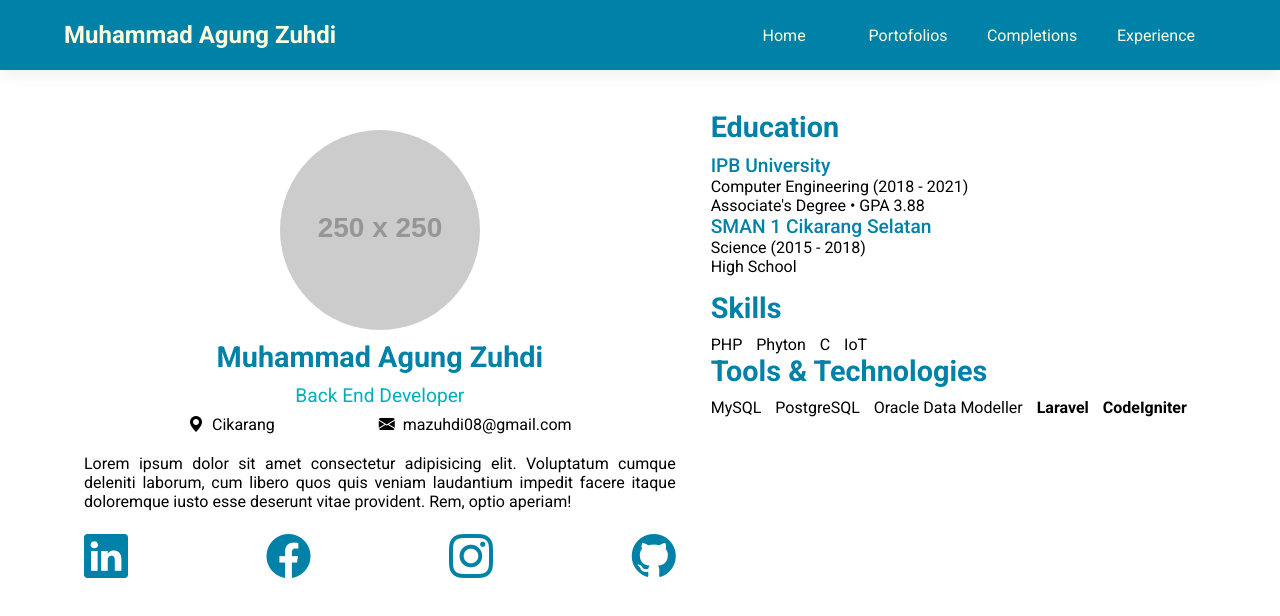
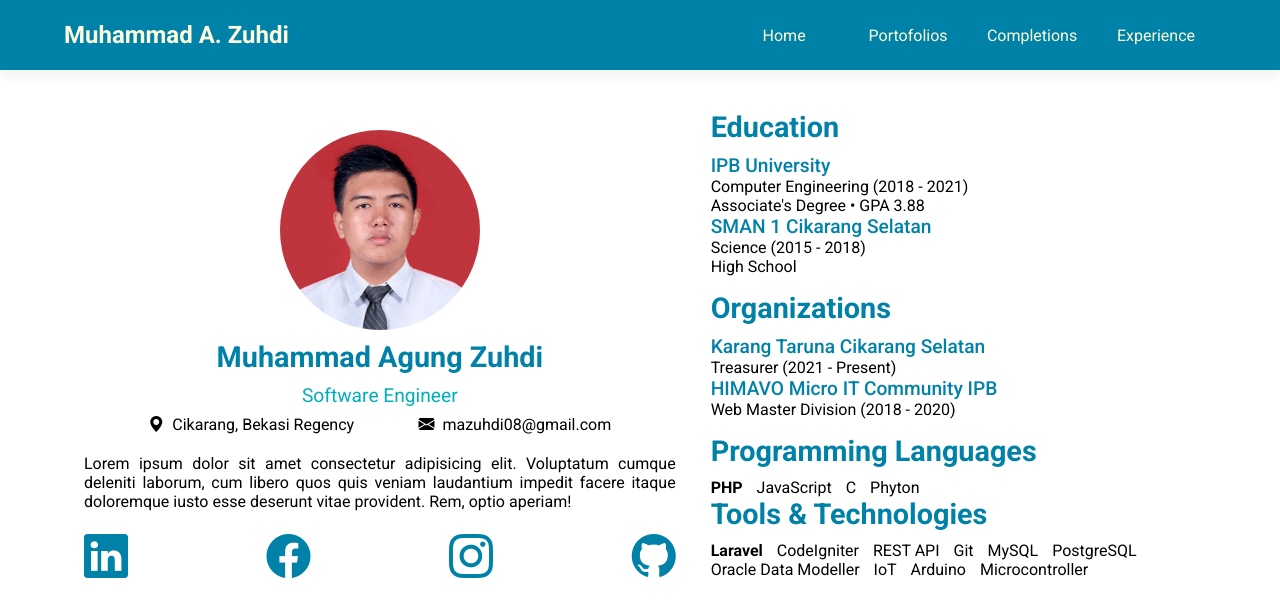
Before and after one commit to MAZuhdi/mazuhdi.github.io, a plain HTML site: page index2.html in a window 1280 px wide. Drawn offline with nearby package versions, Linux system fonts and the light colour scheme; placeholder pictures from the web are drawn by us.

Commit message:
Home content update

```diff
--- a/index2.html
+++ b/index2.html
@@ -14,7 +14,7 @@
   <body>
     <nav id="nav" class="nav">
       <div class="brand" aria-label="Ini web portofolio Agung">
-        <h1 class="brand-title">Muhammad Agung Zuhdi</h1>
+        <h1 class="brand-title">Muhammad A. Zuhdi</h1>
       </div>
       <div class="menu">
         <button class="toggle" id="toggle" aria-label="buka menu">
@@ -34,15 +34,15 @@
         <div class="profile-section-wrapper">
           <img
             class="profile-img"
-            src="https://dummyimage.com/250x250/000/fff"
+            src="/img/Potrait.jpg"
             alt="Foto Profil"
           />
           <div class="profile-detail-wrapper">
             <h3 class="section-heading">Muhammad Agung Zuhdi</h3>
-            <p class="profile-role">Back End Developer</p>
+            <p class="profile-role">Software Engineer</p>
             <div class="profile-contacts-wrapper">
               <p class="profile-address">
-                <i class="bi bi-geo-alt-fill"></i>&nbsp; Cikarang
+                <i class="bi bi-geo-alt-fill"></i>&nbsp; Cikarang, Bekasi Regency
               </p>
               <p class="profile-email">
                 <i class="bi bi-envelope-fill"></i>&nbsp; mazuhdi08@gmail.com
@@ -95,23 +95,41 @@
             </li>
           </ul>
         </div>
+        <div class="education-section-wrapper">
+          <h3 class="section-heading">Organizations</h3>
+          <ul class="education-wrapper">
+            <li>
+              <span class="institution-name">Karang Taruna Cikarang Selatan</span>
+              <span class="major">Treasurer (2021 - Present)</span>
+            </li>
+            <li>
+              <span class="institution-name">HIMAVO Micro IT Community IPB</span>
+              <span class="major">Web Master Division (2018 - 2020)</span>
+            </li>
+          </ul>
+        </div>
         <div class="skill-section-wrapper">
-          <h3 class="section-heading">Skills</h3>
+          <h3 class="section-heading">Programming Languages</h3>
           <ul class="skill-wrapper">
-            <li>PHP</li>
+            <li><strong>PHP</strong></li>
+            <li>JavaScript</li>
+            <li>C</li>
             <li>Phyton</li>
-            <li>C</li>
-            <li>IoT</li>
           </ul>
         </div>
         <div class="skill-section-wrapper">
           <h3 class="section-heading">Tools & Technologies</h3>
           <ul class="skill-wrapper">
+            <li><strong>Laravel</strong></li>
+            <li>CodeIgniter</li>
+            <li>REST API</li>
+            <li>Git</li>
             <li>MySQL</li>
             <li>PostgreSQL</li>
             <li>Oracle Data Modeller</li>
-            <li><strong>Laravel</strong></li>
-            <li><strong>CodeIgniter</strong></li>
+            <li>IoT</li>
+            <li>Arduino</li>
+            <li>Microcontroller</li>
           </ul>
         </div>
       </aside>
```
Also changed, not shown: js/pages/home.js (+32 -5 lines), img/Potrait.jpg (added), img/Potrait2.jpg (added).
